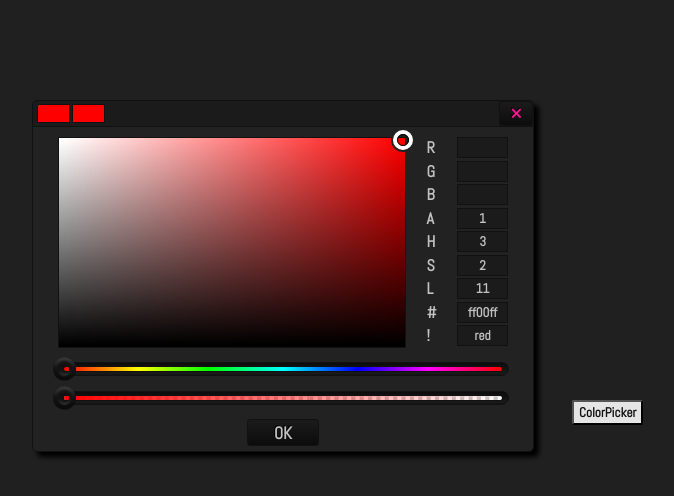
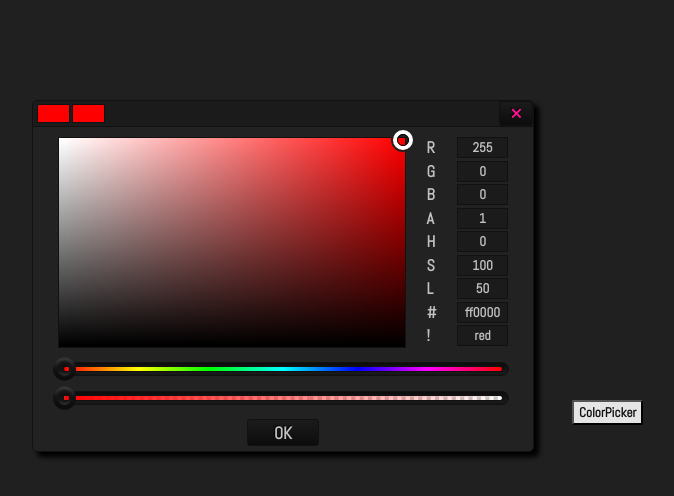
Before and after one commit to tschiboka/colorpicker, a React (Create React App) app: page / in a window 1280 px wide. Both pictures are taken after a click on the button "ColorPicker". Shown: the top 496 px of the page, without its empty margins (68-742 px from the left). Built offline with nearby package versions, Linux system fonts and the light colour scheme.

Commit message:
fixing further bugs and displaying rgba,hsl,hex, name values

```diff
--- a/src/Components/ColorPicker/ColorPicker.js
+++ b/src/Components/ColorPicker/ColorPicker.js
@@ -146,17 +146,15 @@ export default class ColorPicker extends Component {
                 const ctx = this.state.hueColorPoints.getContext("2d");
                 const [r, g, b] = [...ctx.getImageData(diffX, 3, 1, 1).data];
 
-                this.setState({ ...this.state, color: this.getColorObj(`rgb(${r}, ${g}, ${b})`) }, () => {
+                this.setState({ ...this.state, color: this.getColorObj(`rgba(${r}, ${g}, ${b}, ${this.state.color.alpha})`) }, () => {
                     this.drawColorPaletteCanvas()
                     const [r, g, b] = [...this.getColorUnderPaletteCursor()];
-                    this.setState({ ...this.state, color: this.getColorObj(`rgb(${r}, ${g}, ${b})`) });
+                    this.setState({ ...this.state, color: this.getColorObj(`rgba(${r}, ${g}, ${b}, ${this.state.color.alpha})`) });
                 });
             }
             else {
                 const alpha = Number((1 - (Math.round((diffX / maxX) * 100) / 100)).toFixed(2));
-                const colorObj = Object.assign({}, this.state.color);
-                colorObj.alpha = alpha;
-
+                const colorObj = this.getColorObj(`rgba(${this.state.color.rgb.r}, ${this.state.color.rgb.g}, ${this.state.color.rgb.b}, ${alpha})`);
                 this.setState({ ...this.state, color: colorObj });
             }
         }
@@ -166,8 +164,8 @@ export default class ColorPicker extends Component {
 
     // function can be invoked from mousemove on palette or from hue slider
     getColorUnderPaletteCursor(x, y, callback) {
-        x = x || window.getComputedStyle(this.state.paletteCursor).left.match(/-?\d*\.?\d*/g)[0];
-        y = y || window.getComputedStyle(this.state.paletteCursor).top.match(/-?\d*\.?\d*/g)[0];
+        x = x || Number(window.getComputedStyle(this.state.paletteCursor).left.match(/-?\d*\.?\d*/g)[0]) + 11;
+        y = y || Number(window.getComputedStyle(this.state.paletteCursor).top.match(/-?\d*\.?\d*/g)[0]) + 11;
 
         const ctx = this.state.colorPalette.getContext("2d");
         const rgb = [...ctx.getImageData(x, y, 1, 1).data].map(n => Math.round(n));
@@ -200,7 +198,7 @@ export default class ColorPicker extends Component {
 
         // set state
         const [r, g, b] = [...this.getColorUnderPaletteCursor(x, y)];
-        this.setState({ ...this.state, color: this.getColorObj(`rgb(${r}, ${g}, ${b})`) });
+        this.setState({ ...this.state, color: this.getColorObj(`rgba(${r}, ${g}, ${b}, ${this.state.color.alpha})`) });
     }
 
 
@@ -298,6 +296,7 @@ export default class ColorPicker extends Component {
         }
 
         if (colorType !== "invalid") {
+            a = (a === undefined) ? 1 : a; // a can be 0 which is falsy
             safe = isWebSafe(hex);
             name = (require("./json/colors.json").find(c => hex === c.hex.toLowerCase()) || { name: "" }).name.toLowerCase();
         }
@@ -309,13 +308,13 @@ export default class ColorPicker extends Component {
             hex: hex,
             hsl: { h: h, s: s, l: l },
             colorName: name,
-            alpha: a || 1,
+            alpha: a,
             code: {
                 rgb: `rgb(${r}, ${g}, ${b})`,
-                rgba: `rgba(${r}, ${g}, ${b}, ${a || 1})`,
+                rgba: `rgba(${r}, ${g}, ${b}, ${a})`,
                 hex: `#${hex}`,
                 hsl: `hsl(${h}, ${s}%, ${l}%)`,
-                hsla: `hsla(${h}, ${s}%, ${l}%, ${a || 1})`,
+                hsla: `hsla(${h}, ${s}%, ${l}%, ${a})`,
                 name: name
             }
         })
@@ -361,7 +360,7 @@ export default class ColorPicker extends Component {
             hue *= 60;
             if (hue < 0) hue += 360;
         }
-        return [hue, sat * 100, lum * 100];
+        return [hue, sat * 100, lum * 100].map(n => Math.round(n));
     }
 
 
@@ -455,23 +454,23 @@ export default class ColorPicker extends Component {
                             </div>
 
                             <div className="ColorPicker__text-inputs">
-                                <div>R <input type="text" tabIndex={2} value={this.state.color.rgb[0]} onChange={e => this.handleInputOnchange(e)} /></div>
+                                <div>R <input type="text" tabIndex={2} value={this.state.color.rgb.r} onChange={e => this.handleInputOnchange(e)} /></div>
 
-                                <div>G <input type="text" tabIndex={3} value={this.state.color.rgb[1]} /></div>
+                                <div>G <input type="text" tabIndex={3} value={this.state.color.rgb.g} /></div>
 
-                                <div>B <input type="text" tabIndex={4} value={this.state.color.rgb[2]} /></div>
+                                <div>B <input type="text" tabIndex={4} value={this.state.color.rgb.b} /></div>
 
                                 <div>A <input type="text" tabIndex={5} value={this.state.color.alpha} /></div>
 
-                                <div>H <input type="text" tabIndex={6} value={3} /></div>
+                                <div>H <input type="text" tabIndex={6} value={this.state.color.hsl.h} /></div>
 
-                                <div>S <input type="text" tabIndex={7} value={2} /></div>
+                                <div>S <input type="text" tabIndex={7} value={this.state.color.hsl.s} /></div>
 
-                                <div>L <input type="text" tabIndex={8} value={11} /></div>
+                                <div>L <input type="text" tabIndex={8} value={this.state.color.hsl.l} /></div>
 
-                                <div># <input type="text" tabIndex={9} value={"ff00ff"} /></div>
+                                <div># <input type="text" tabIndex={9} value={this.state.color.hex} /></div>
 
-                                <div>! <input type="text" tabIndex={9} value={"red"} /></div>
+                                <div>! <input type="text" tabIndex={9} value={this.state.color.colorName} /></div>
                             </div>
                         </div>
 
```
